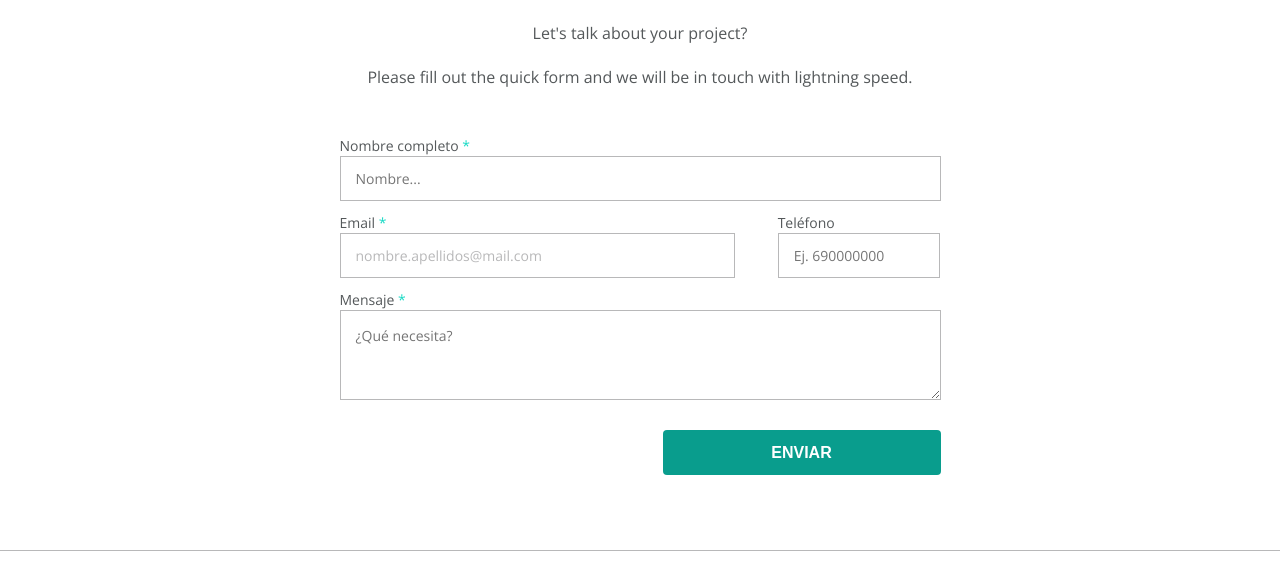
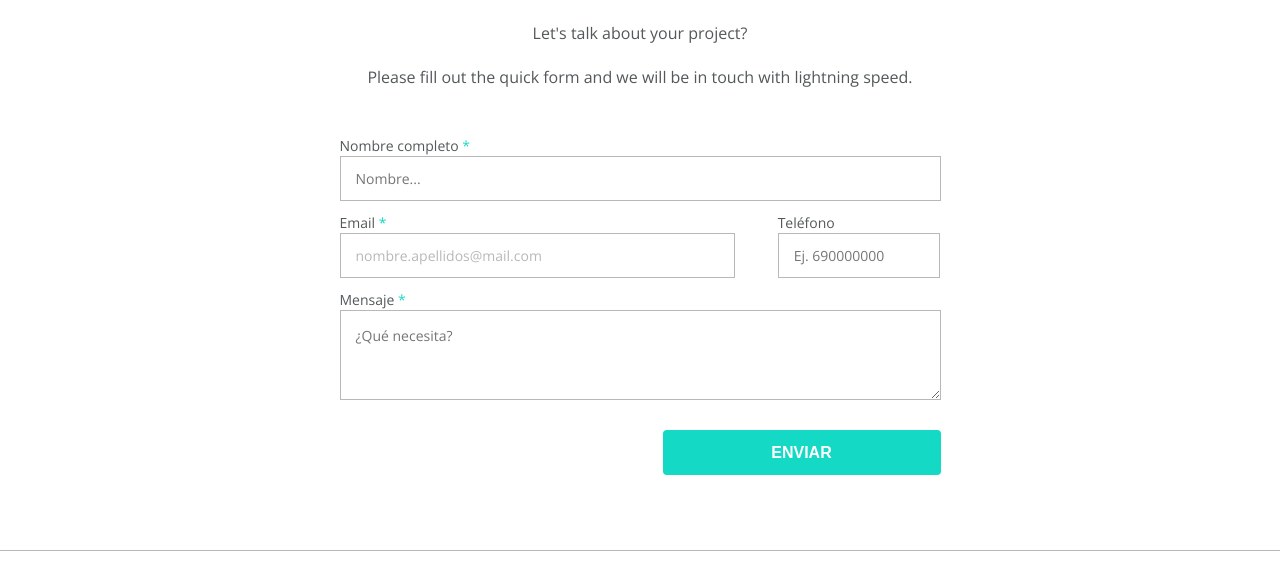
Before and after one commit to claramiralles/f-m1-rock-code, a website: page docs/contact.html in a window 1280 px wide. In both pictures the pointer is over the input "Enviar". Shown: the part 484-1052 px from the top of the page. Drawn offline with nearby package versions, Linux system fonts and the light colour scheme; files that its build step writes are made by us from their sources.

Commit message:
Create transition for contact form button

```diff
--- a/_src/assets/scss/components/_contactform.scss
+++ b/_src/assets/scss/components/_contactform.scss
@@ -79,6 +79,10 @@
     text-decoration: none;
     cursor: pointer;
     margin: 20px 0px 60px 0px;
+    transition: background-color ease 0.8s;
+    &:hover{
+        background-color: #14d9c4;
+    }
     @media all and (min-width:768px)
     {
         width: 206px;
```
